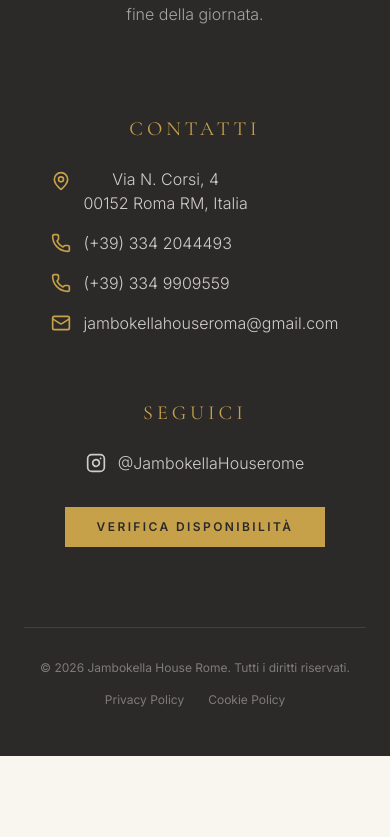
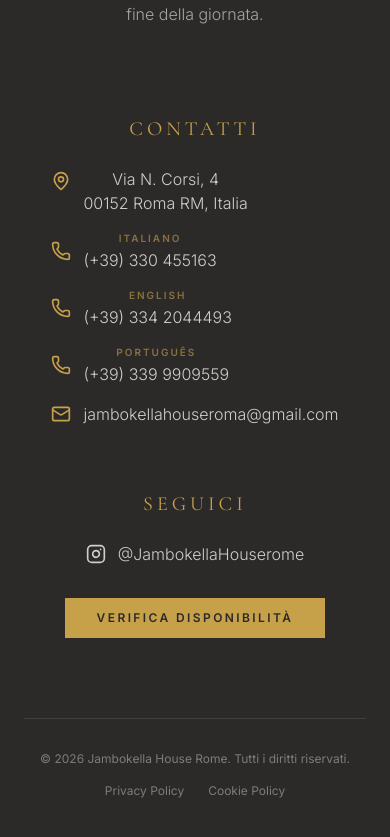
Before and after one commit to WebSitesmakers/jambokellahouserome, a React (Vite) app: page / in a window 390 px wide. Shown: the part 6962-7799 px from the top of the page. Before the commit the page ends 7718 px from the top, so only its background shows below. Built offline with nearby package versions, Linux system fonts and the light colour scheme.

Commit message:
Update contact phone numbers with language labels

```diff
--- a/src/App.jsx
+++ b/src/App.jsx
@@ -245,15 +245,28 @@ const Footer = ({ onOpenBooking }) => {
                                 <MapPin className="w-5 h-5 text-gold shrink-0 mt-1" />
                                 <span>Via N. Corsi, 4<br/>00152 Roma RM, Italia</span>
                             </a>
-                            <a href="tel:+393342044493" className="flex items-center gap-3 hover:text-gold transition-colors">
+                            <a href="tel:+39330455163" className="flex items-center gap-3 hover:text-gold transition-colors group">
                                 <Phone className="w-5 h-5 text-gold" />
-                                <span>(+39) 334 2044493</span>
+                                <span className="flex flex-col">
+                                    <span className="text-[10px] uppercase tracking-widest text-gold/60 font-bold mb-0.5">Italiano</span>
+                                    <span>(+39) 330 455163</span>
+                                </span>
                             </a>
-                            <a href="tel:+393349909559" className="flex items-center gap-3 hover:text-gold transition-colors">
+                            <a href="tel:+393342044493" className="flex items-center gap-3 hover:text-gold transition-colors group">
                                 <Phone className="w-5 h-5 text-gold" />
-                                <span>(+39) 334 9909559</span>
+                                <span className="flex flex-col">
+                                    <span className="text-[10px] uppercase tracking-widest text-gold/60 font-bold mb-0.5">English</span>
+                                    <span>(+39) 334 2044493</span>
+                                </span>
                             </a>
-                            <a href="mailto:jambokellahouseroma@gmail.com" className="flex items-center gap-3 hover:text-gold transition-colors">
+                            <a href="tel:+393399909559" className="flex items-center gap-3 hover:text-gold transition-colors group">
+                                <Phone className="w-5 h-5 text-gold" />
+                                <span className="flex flex-col">
+                                    <span className="text-[10px] uppercase tracking-widest text-gold/60 font-bold mb-0.5">Português</span>
+                                    <span>(+39) 339 9909559</span>
+                                </span>
+                            </a>
+                            <a href="mailto:jambokellahouseroma@gmail.com" className="flex items-center gap-3 hover:text-gold transition-colors mt-2">
                                 <Mail className="w-5 h-5 text-gold" />
                                 <span>jambokellahouseroma@gmail.com</span>
                             </a>
```
